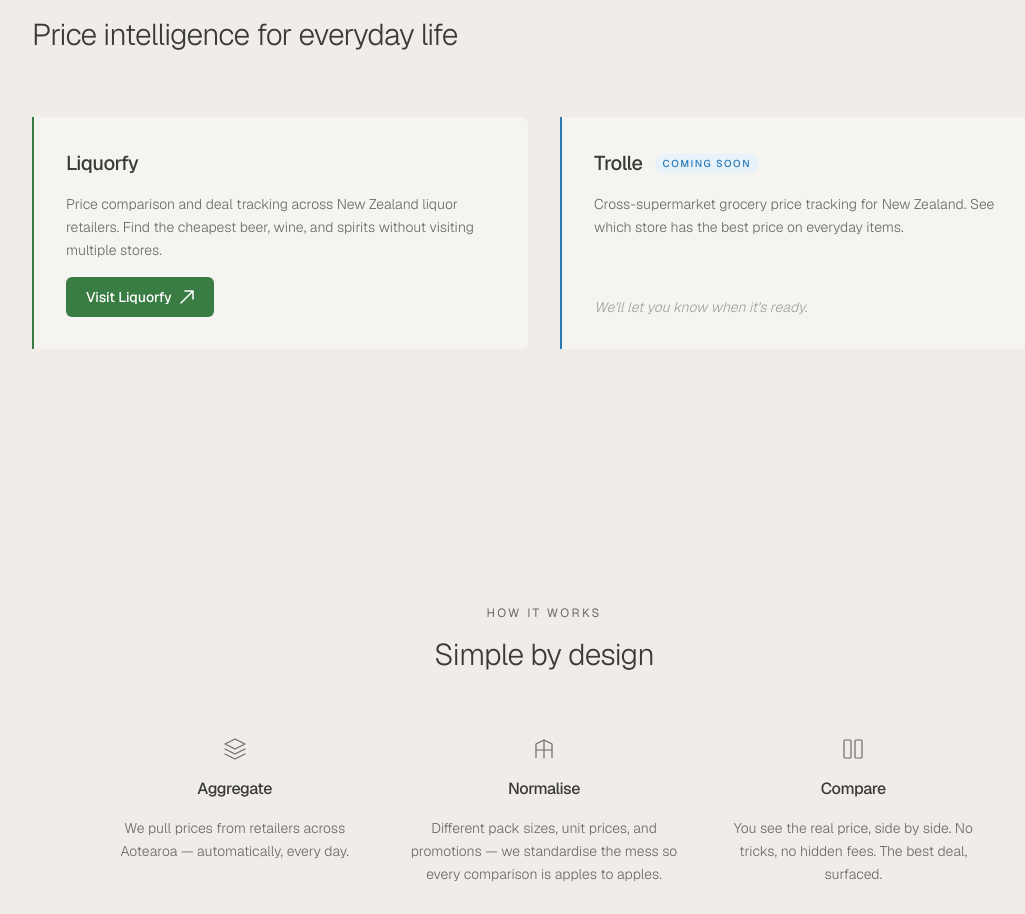
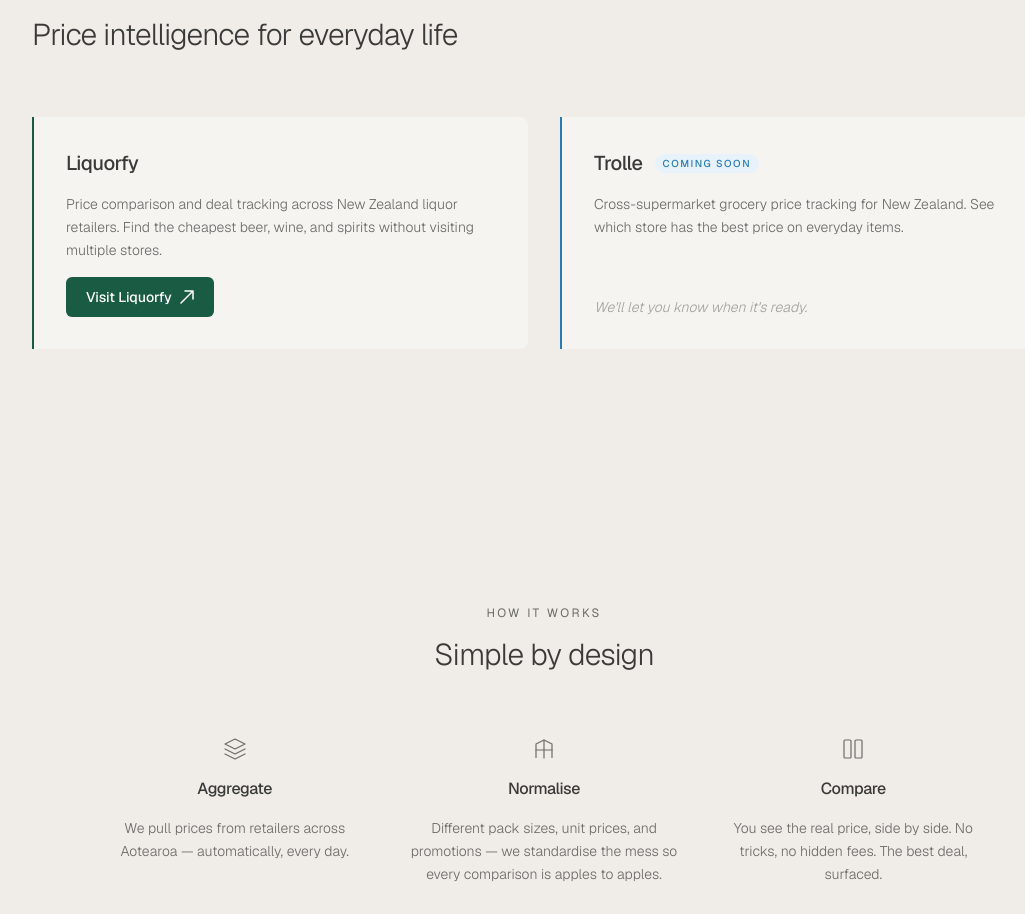
Before and after one commit to AxelMcKenna/ARRO, a React (Vite) app in the folder web/: page / in a window 1280 px wide. Shown: the part 1486-2400 px from the top of the page, without its empty margins (96-1121 px from the left). Built offline with nearby package versions, Linux system fonts and the light colour scheme.

Commit message:
feat: changed green to match liquorfy

```diff
--- a/web/src/index.css
+++ b/web/src/index.css
@@ -12,8 +12,8 @@
   --color-foreground: #3a3a38;
   --color-foreground-muted: #6b6b68;
   --color-border: #d4d0ca;
-  --color-liquorfy: #3a7d44;
-  --color-liquorfy-light: #eef6f0;
+  --color-liquorfy: #1a5b43;
+  --color-liquorfy-light: #e8f5ef;
   --color-trolle: #2a7ab5;
   --color-trolle-light: #e8f2fa;
 
```
